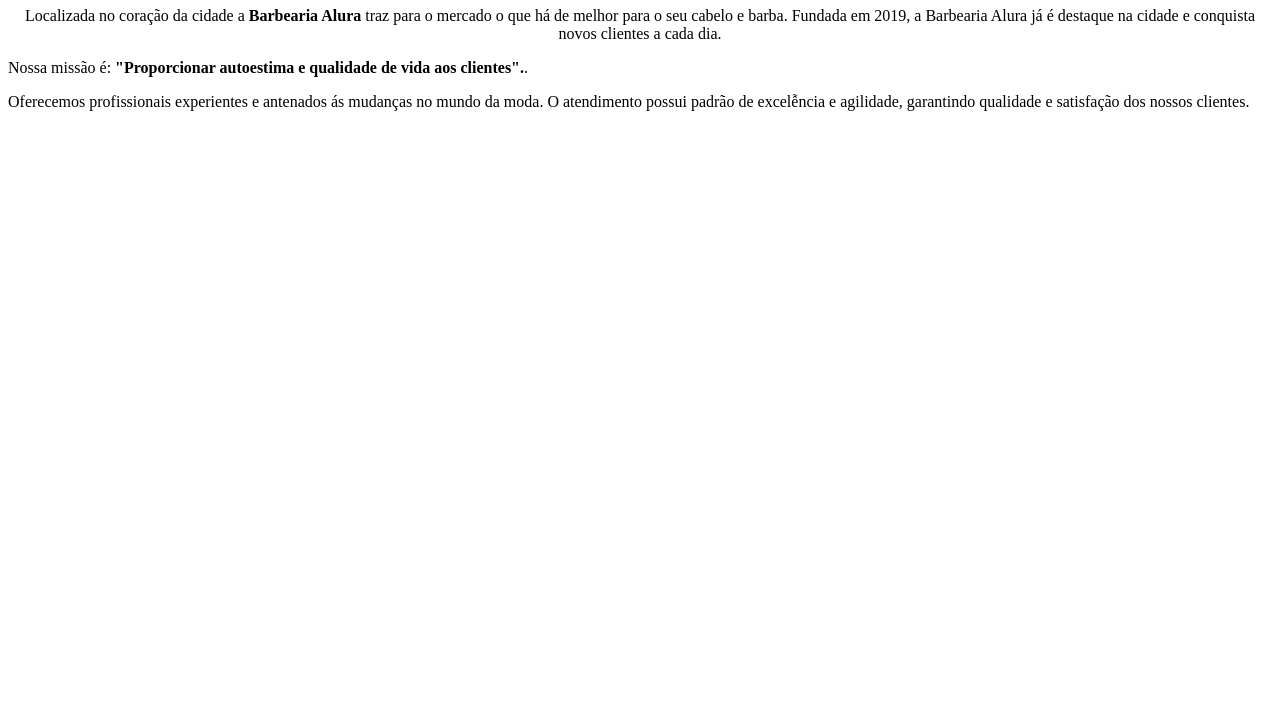
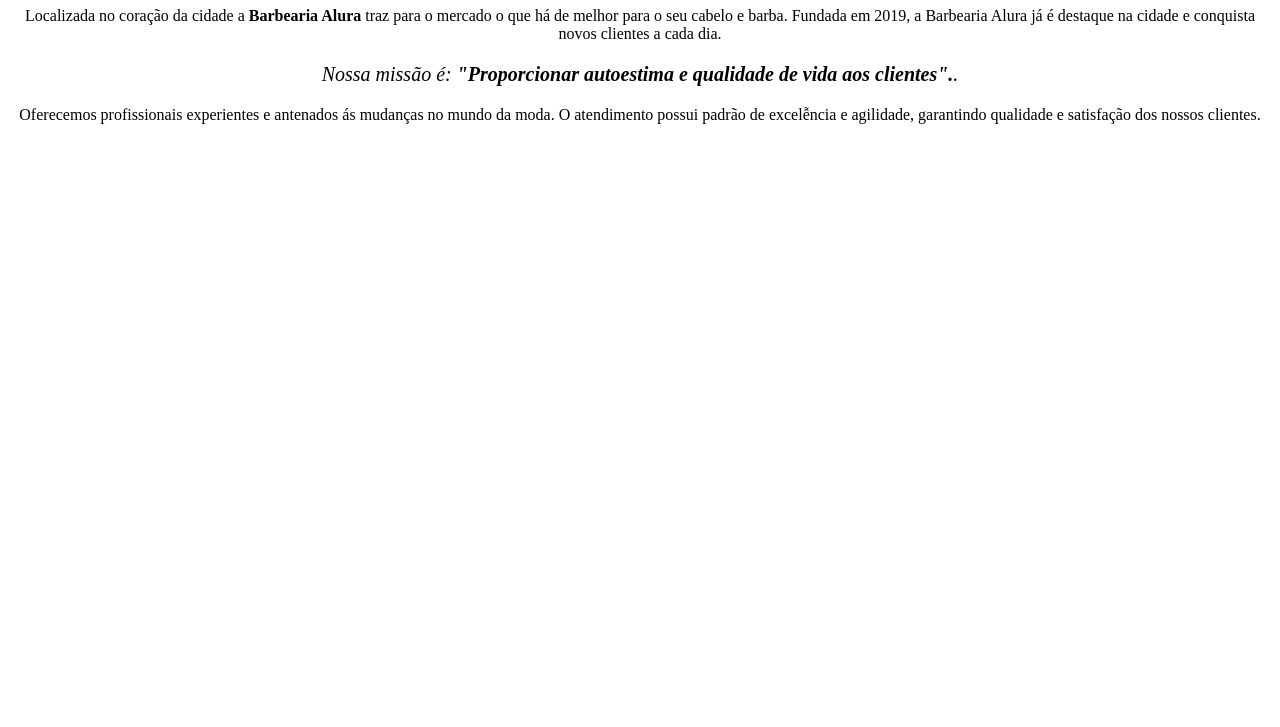
Before and after one commit to diske012/criandomeuprimeirosite, a plain HTML site: page index.html in a window 1280 px wide. Shown: the part 73-800 px from the top of the page. Drawn offline with Linux system fonts and the light colour scheme.

Commit message:
aula 1 e 2

```diff
--- a/index.html
+++ b/index.html
@@ -11,8 +11,8 @@
    <p style="text-align: center">Localizada no coração da cidade a <strong>Barbearia Alura</strong> traz para o mercado o que há de melhor para o seu cabelo e barba.
    Fundada em 2019, a Barbearia Alura já é destaque na cidade e conquista novos clientes a cada dia. </p>
 
-   <p style="front-size: 20px><em>Nossa missão é: <strong>"Proporcionar autoestima e qualidade de vida aos clientes".</strong>.</em></p>
+   <p style="font-size: 20px; text-align: center"><em>Nossa missão é: <strong>"Proporcionar autoestima e qualidade de vida aos clientes".</strong>.</em></p>
 
-   <p>Oferecemos profissionais experientes e antenados ás mudanças no mundo da moda.
+   <p style="text-align: center">Oferecemos profissionais experientes e antenados ás mudanças no mundo da moda.
     O atendimento possui padrão de excelễncia e agilidade, garantindo qualidade e satisfação dos nossos clientes. </p>
 </html>
```
